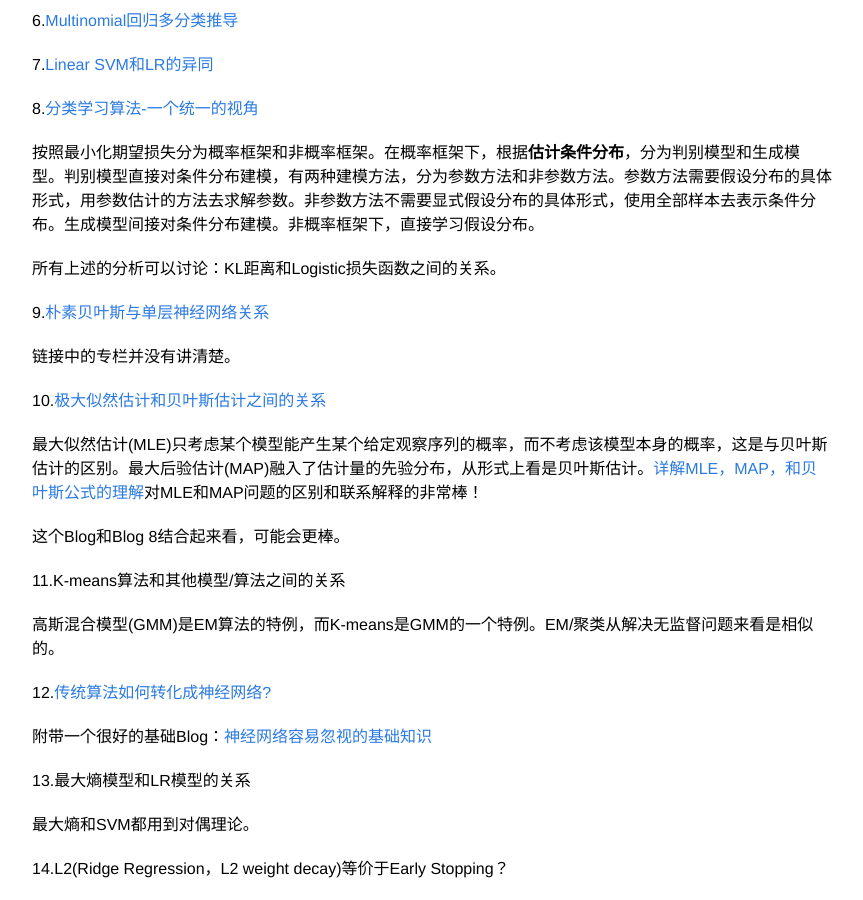
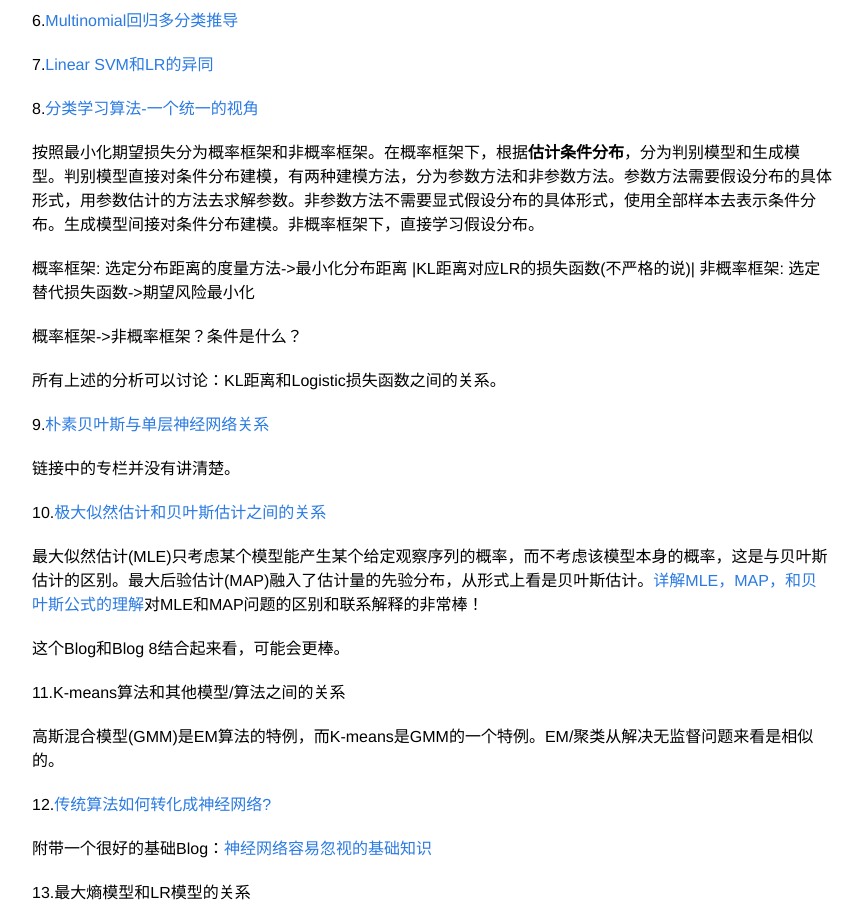
Before and after one commit to zhpmatrix/zhpmatrix.github.io, a Jekyll site: the page built from _posts/2017-12-27-relationships-models.md, in a window 1280 px wide and 900 px high, scrolled down 591 px. Shown: the whole window, without its empty margins (208-1071 px from the left). Built offline with Jekyll 4.4.1, drawn with Linux system fonts in a browser that asks for light colours; comment, search, counter and statistics services are not loaded.

Commit message:
add content

```diff
--- a/_posts/2017-12-27-relationships-models.md
+++ b/_posts/2017-12-27-relationships-models.md
@@ -27,6 +27,12 @@ mathjax: true
 8.[分类学习算法-一个统一的视角](https://zhuanlan.zhihu.com/p/30745139)
 
 按照最小化期望损失分为概率框架和非概率框架。在概率框架下，根据**估计条件分布**，分为判别模型和生成模型。判别模型直接对条件分布建模，有两种建模方法，分为参数方法和非参数方法。参数方法需要假设分布的具体形式，用参数估计的方法去求解参数。非参数方法不需要显式假设分布的具体形式，使用全部样本去表示条件分布。生成模型间接对条件分布建模。非概率框架下，直接学习假设分布。
+
+概率框架:   选定分布距离的度量方法->最小化分布距离
+                                                |KL距离对应LR的损失函数(不严格的说)|
+非概率框架:  选定替代损失函数->期望风险最小化
+
+概率框架->非概率框架？条件是什么？
 
 所有上述的分析可以讨论：KL距离和Logistic损失函数之间的关系。
 
```
